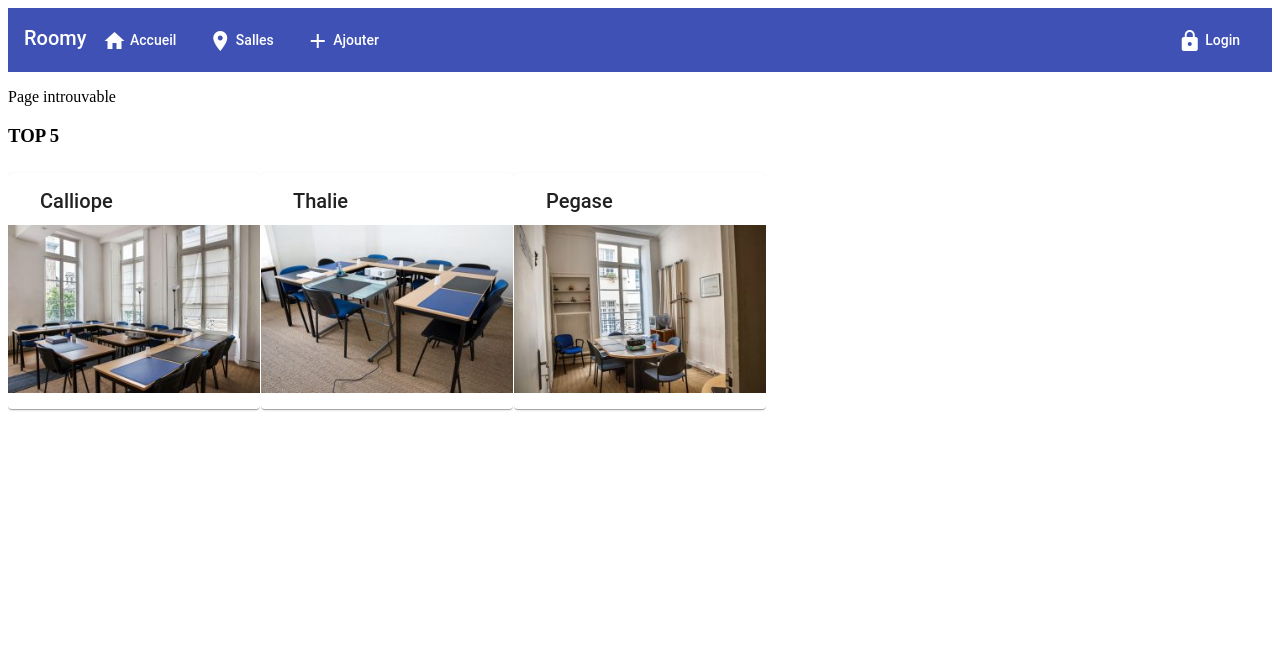
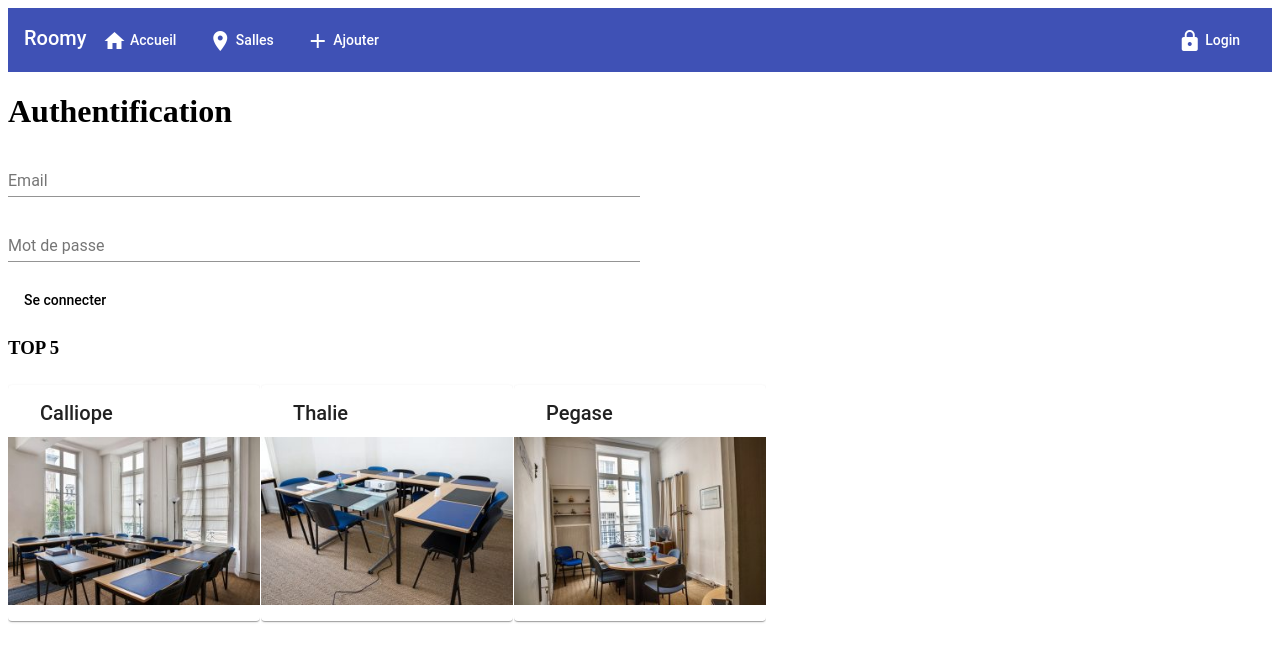
Before and after one commit to bart120/roomy0619, an Angular app: page /auth/login in a window 1280 px wide. Before the commit this address led to /notfound. Shown: the top 662 px of the page. Built offline with nearby package versions, Linux system fonts and the light colour scheme.

Commit message:
gestion des événements

```diff
--- a/src/app/app.component.html
+++ b/src/app/app.component.html
@@ -17,7 +17,7 @@
   </div>
   <div>
     <ng-container *ngIf="user == null; else log">
-      <a href="" mat-button>
+      <a routerLink="/auth/login" mat-button>
         <mat-icon>locked_out</mat-icon>
         Login
       </a>
--- a/src/app/app.module.ts
+++ b/src/app/app.module.ts
@@ -7,6 +7,7 @@ import { RoomModule } from './pages/room/room.module';
 import { RouterModule } from '@angular/router';
 import { routes } from './app.routes';
 import { HomeModule } from './pages/home/home.module';
+import { AuthModule } from './pages/auth/auth.module';
 
 @NgModule({
   declarations: [
@@ -17,7 +18,8 @@ import { HomeModule } from './pages/home/home.module';
     MaterialModule,
     RouterModule.forRoot(routes),
     RoomModule,
-    HomeModule
+    HomeModule,
+    AuthModule
   ],
   providers: [],
   bootstrap: [AppComponent]
--- /dev/null
+++ b/src/app/pages/auth/login/login.component.html
@@ -0,0 +1,13 @@
+<h1>Authentification</h1>
+
+<form class="form" novalidate>
+  <mat-form-field>
+    <input #email type="email" matInput placeholder="Email" (keyup.enter)="password.focus()">
+  </mat-form-field>
+  <mat-form-field>
+    <input #password type="password" matInput placeholder="Mot de passe" (keyup.enter)="login(email.value, $event)">
+  </mat-form-field>
+  <div>
+    <button type="button" mat-button (click)="login(email.value, $event)">Se connecter</button>
+  </div>
+</form>
--- /dev/null
+++ b/src/app/pages/auth/login/login.component.ts
@@ -0,0 +1,23 @@
+import { Component, OnInit, ElementRef, ViewChild } from '@angular/core';
+
+@Component({
+  selector: 'app-login',
+  templateUrl: './login.component.html',
+  styles: []
+})
+export class LoginComponent implements OnInit {
+
+  @ViewChild('password', { static: false })
+  passwd: ElementRef;
+
+  constructor() { }
+
+  ngOnInit() {
+  }
+
+  login(mail: string, ev: MouseEvent): void {
+    console.log(mail);
+    console.log(this.passwd.nativeElement.value);
+  }
+
+}
--- a/src/styles.css
+++ b/src/styles.css
@@ -1,2 +1,14 @@
 /* You can add global styles to this file, and also import other style files */
 @import "~@angular/material/prebuilt-themes/indigo-pink.css";
+
+.form{
+    display: flex;
+    flex-direction: column;
+}
+.form > * {
+    width: 50%;
+}
+
+table{
+    width: 100%;
+}
```
Also changed, not shown: src/app/app.routes.ts (+7 -0 lines), src/app/material.module.ts (+8 -2 lines), src/app/pages/auth/auth.module.ts (added, +13 -0 lines).
